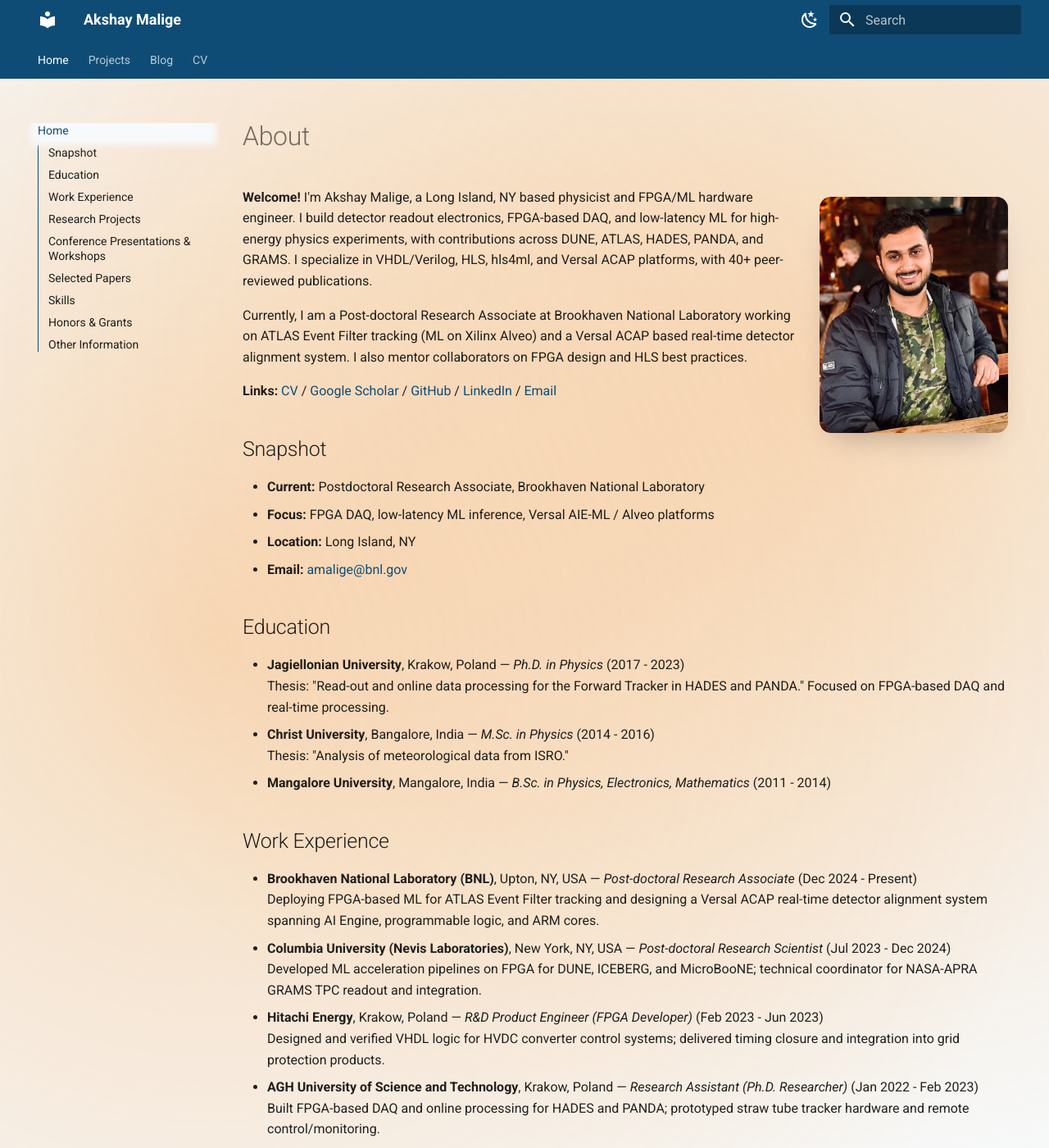
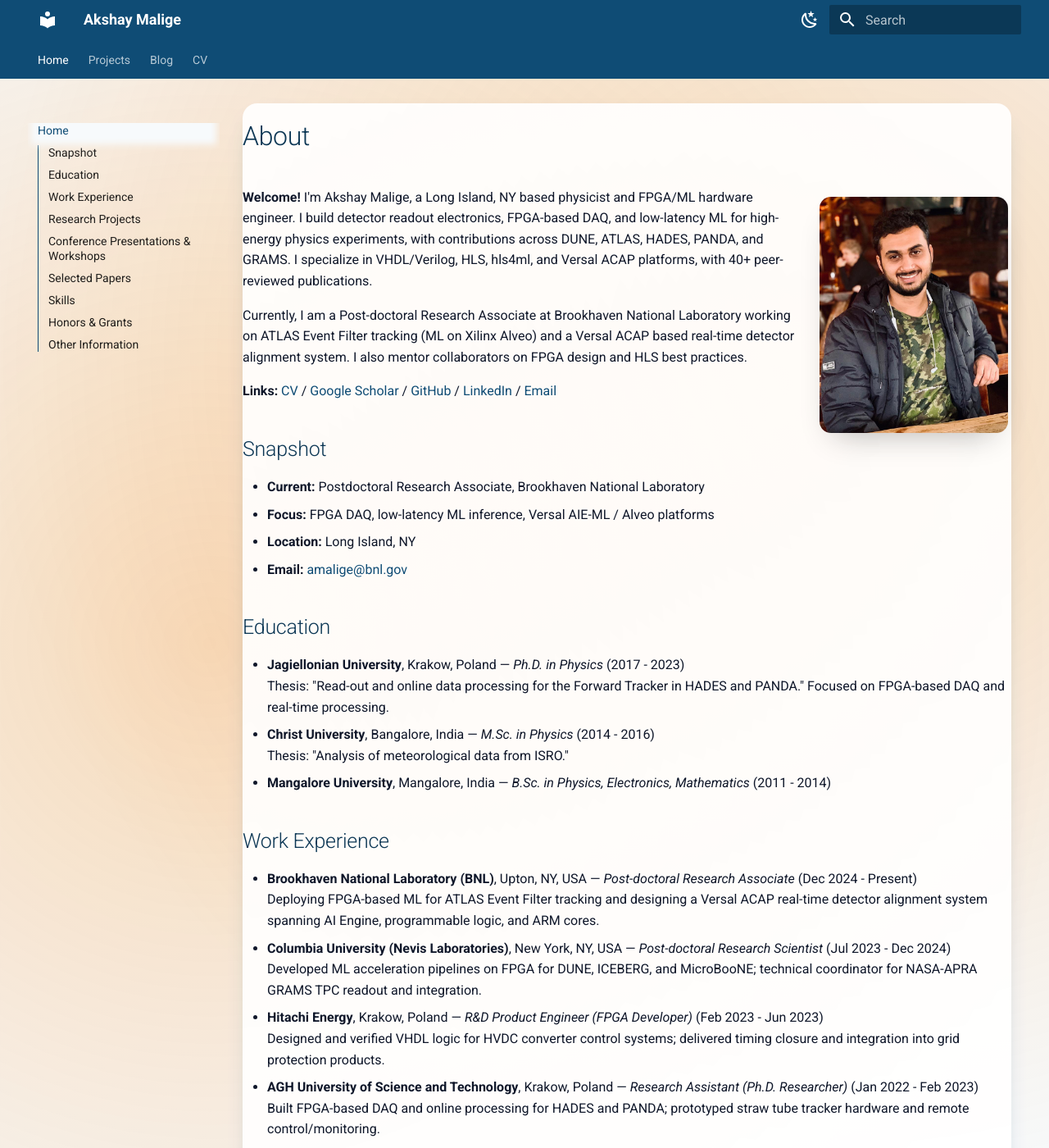
Before and after one commit to AkshayMalige/akshaymalige.github.io, an MkDocs documentation site: the page built from docs/index.md, in a window 1280 px wide and 1400 px high. Shown: the whole window at 82% size. Built offline with MkDocs 1.6.1 and Material for MkDocs 9.7.7, drawn with Linux system fonts in a browser that asks for light colours.

Commit message:
text color change

```diff
--- a/docs/stylesheets/extra.css
+++ b/docs/stylesheets/extra.css
@@ -38,6 +38,50 @@
                 radial-gradient(circle at 80% 10%, var(--md-accent-fg-color--transparent), transparent 32%);
 }
 
+/* Align text colors with the palettes for better contrast on both schemes */
+[data-md-color-scheme="sunrise"] .md-content__inner {
+    color: var(--md-default-fg-color);
+    background: rgba(255, 255, 255, 0.9);
+    border-radius: 18px;
+    box-shadow: var(--md-shadow-z1);
+}
+
+[data-md-color-scheme="midnight"] .md-content__inner {
+    color: var(--md-default-fg-color);
+    background: rgba(13, 21, 36, 0.92);
+    border-radius: 18px;
+    box-shadow: var(--md-shadow-z1);
+}
+
+[data-md-color-scheme="sunrise"] .md-typeset h1,
+[data-md-color-scheme="sunrise"] .md-typeset h2,
+[data-md-color-scheme="sunrise"] .md-typeset h3 {
+    color: var(--md-primary-fg-color--dark);
+}
+
+[data-md-color-scheme="midnight"] .md-typeset h1,
+[data-md-color-scheme="midnight"] .md-typeset h2,
+[data-md-color-scheme="midnight"] .md-typeset h3 {
+    color: #b6f6f5;
+}
+
+[data-md-color-scheme="sunrise"] .md-typeset a {
+    color: var(--md-primary-fg-color);
+    text-decoration-color: var(--md-accent-fg-color);
+}
+
+[data-md-color-scheme="midnight"] .md-typeset a {
+    color: #8fe0de;
+    text-decoration-color: var(--md-accent-fg-color);
+}
+
+[data-md-color-scheme] .md-typeset code,
+[data-md-color-scheme] .md-typeset pre,
+[data-md-color-scheme] .md-typeset kbd {
+    background-color: var(--md-code-bg-color);
+    color: var(--md-code-fg-color);
+}
+
 /* Remove the "figure" label and sharpen the profile snapshot */
 .md-typeset .admonition.figure,
 .md-typeset details.figure {
```
